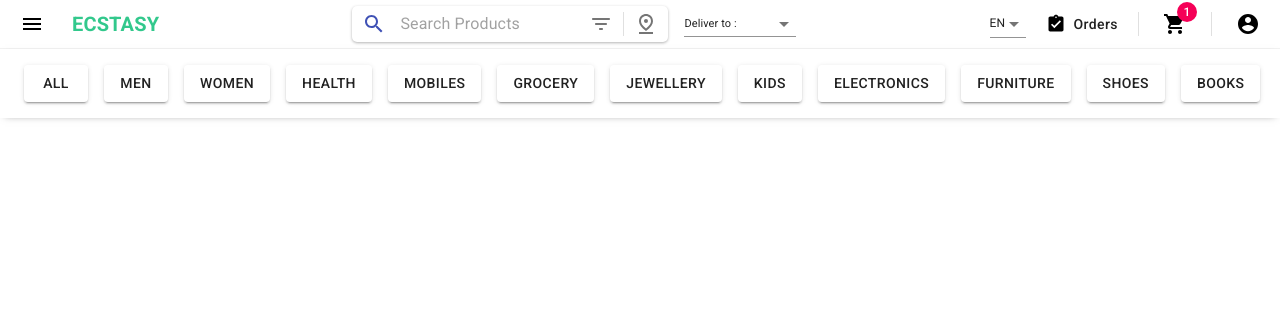
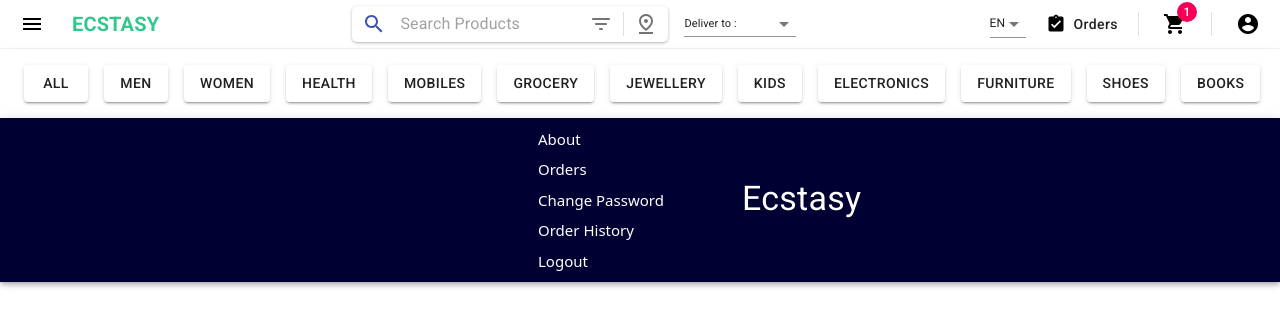
Before and after one commit to ManasAgarwal21/Ecstasy, a React (Create React App) app: page /login in a window 1280 px wide. Both pictures are taken after typing "name@example.com", "Sample123" into the empty fields and a click on the button "SIGN IN". Shown: the top 326 px of the page. Built offline with nearby package versions, Linux system fonts and the light colour scheme.

Commit message:
added footer component

```diff
--- /dev/null
+++ b/src/components/Footer.js
@@ -0,0 +1,68 @@
+import React from "react";
+import { makeStyles } from "@material-ui/core/styles";
+import AppBar from "@material-ui/core/AppBar";
+import { Grid, Typography } from "@material-ui/core";
+import { Link } from "react-router-dom";
+
+const useStyles = makeStyles((theme) => ({
+  root: {
+    flexGrow: 1,
+  },
+  container: {
+    paddingTop: 10,
+    paddingBottom: 10,
+    paddingRight: 10,
+    paddingLeft: 10,
+  },
+}));
+
+function Footer() {
+  const classes = useStyles();
+
+  return (
+    <div className={classes.root}>
+      <AppBar position="static" style={{ backgroundColor: "#000033" }}>
+        <Grid
+          container
+          className={classes.container}
+          justifyContent="space-around"
+        >
+          <Grid item xs={5} />
+          <Grid
+            item
+            container
+            justifyContent="space-around"
+            xs={2}
+            style={{ fontSize: 15 }}
+            spacing={1}
+            direction="column"
+          >
+            <Grid item>
+              <Link to="#">About</Link>
+            </Grid>
+            <Grid item>
+              <Link to="#">Orders</Link>
+            </Grid>
+            <Grid item>
+              <Link to="#">Change Password</Link>
+            </Grid>
+            <Grid item>
+              <Link to="#">Order History</Link>
+            </Grid>
+            <Grid item>
+              <Link to="#">Logout</Link>
+            </Grid>
+          </Grid>
+          <Grid item xs={1}>
+            <Typography variant="h4" style={{ marginTop: 50 }}>
+              Ecstasy
+            </Typography>
+          </Grid>
+          <Grid item xs={4} />
+        </Grid>
+      </AppBar>
+    </div>
+  );
+}
+
+export default React.memo(Footer);
--- a/src/pages/Home.js
+++ b/src/pages/Home.js
@@ -2,6 +2,7 @@ import React from "react";
 import { Redirect } from "react-router-dom";
 import Navbar from "../components/Navbar";
 import Categories from '../components/Categories';
+import Footer from '../components/Footer';
 
 const Home = ({ location }) => {
   if (!location.state) {
@@ -11,6 +12,7 @@ const Home = ({ location }) => {
     <React.Fragment>
       <Navbar/>
       <Categories/>
+      <Footer />
     </React.Fragment>
   );
 };
```
